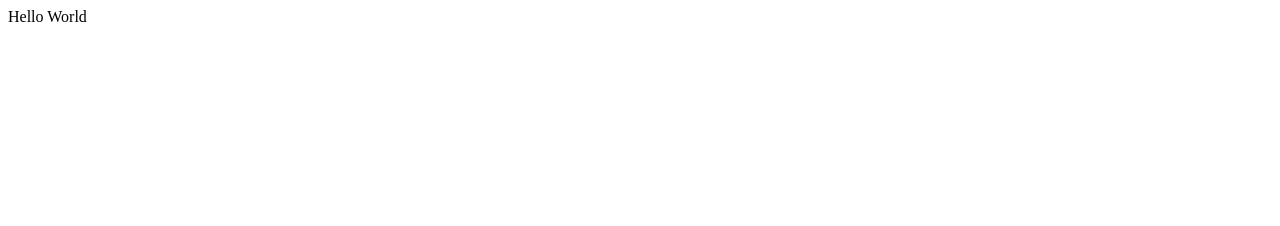
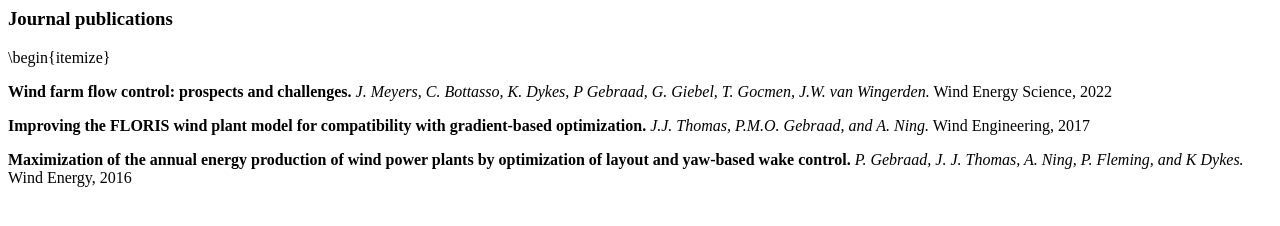
Before and after one commit to pietergebraad/pietergebraad.github.io, a plain HTML site: page index.html in a window 1280 px wide. Drawn offline with Linux system fonts and the light colour scheme.

Commit message:
Update index.html

```diff
--- a/index.html
+++ b/index.html
@@ -3,6 +3,38 @@
   <title>Pieter Gebraad personal homepage</title>
 </head>
   <body>
-  Hello World
+  <h3>Journal publications</h3>
+  \begin{itemize}
+
+  <p>
+    <b>Wind farm flow control: prospects and challenges.</b>
+    <i>J. Meyers, C. Bottasso, K. Dykes, P Gebraad, G. Giebel, T. Gocmen, J.W. van Wingerden.</i>
+    Wind Energy Science, 2022
+  </p>
+
+  <p>
+    <b>Improving the FLORIS wind plant model for compatibility with gradient-based optimization.</b>
+    <i>J.J. Thomas, P.M.O. Gebraad, and A. Ning.</i>
+    Wind Engineering, 2017
+  </p>
+
+  <p>
+   <b>Maximization of the annual energy production of wind power plants by optimization of layout and yaw-based wake control.</b>
+   <i>P. Gebraad, J. J. Thomas, A. Ning, P. Fleming, and K Dykes.</i>
+   Wind Energy, 2016
+  </p>
+
+    <!--
+\item J. Annoni, P. M. O. Gebraad, A. K. Scholbrock, P. A. Fleming, and J. W. van Wingerden. \textbf{Analysis of axial-induction-based wind plant control using engineering and high-order wind plant models.} {\it Wind Energy, 2015}
+\item P. A. Fleming, A. Ning, P. M. O. Gebraad, K. Dykes \textbf{Wind plant system engineering through optimization of layout and yaw control.}  {\it Wind Energy, 2015}\item P. M. O. Gebraad, F. W. Teeuwisse, J. W. van Wingerden, P. A. Fleming, S. D. Ruben, J. R. Marden and L. Y. Pao. \textbf{Wind plant power optimization through yaw control using a parametric model for wake effects - a CFD simulation study.} {\it Wind Energy, 2014}
+\item P. M. O. Gebraad and J. W. van Wingerden. \textbf{Maximum power-point tracking control for
+wind farms.} {\it Wind Energy, 2014}
+\item P. A. Fleming, P. M. O. Gebraad, S. Lee, J. W. van Wingerden, K. Johnson, M. Churchfield, J. Michalakes, P. Spalart and P. Moriarty. \textbf{Simulation comparison of wake-mitigation control strategies for a two-turbine case.} {\it Wind Energy, 2014}
+\item P. A. Fleming, P. M. O. Gebraad, S. Lee, J. W. van Wingerden, K. Johnson, M. Churchfield, J. Michalakes, P. Spalart, and P. Moriarty. \textbf{Evaluating techniques for redirecting turbine
+wakes using SOWFA.} {\it Renewable Energy, 2014}
+\item P. M. O. Gebraad, J. W. van Wingerden, P. A. Fleming, and A. D. Wright. \textbf{LPV identification of wind turbine rotor vibrational dynamics using periodic disturbance basis functions.} {\it IEEE Transactions on Control Systems Technology, 2013}
+\end{itemize}
+    -->
+
   </body>
 </html>
```
